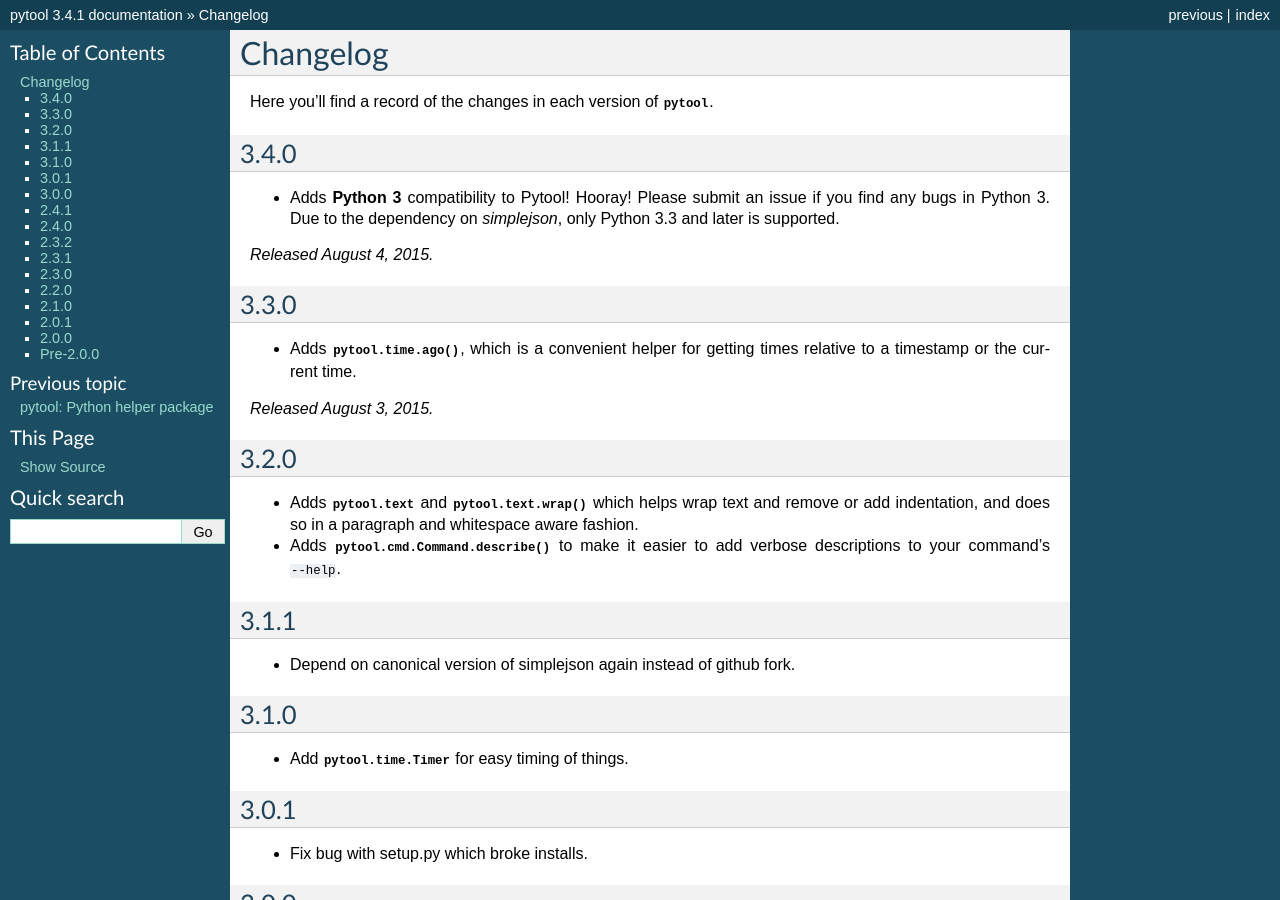
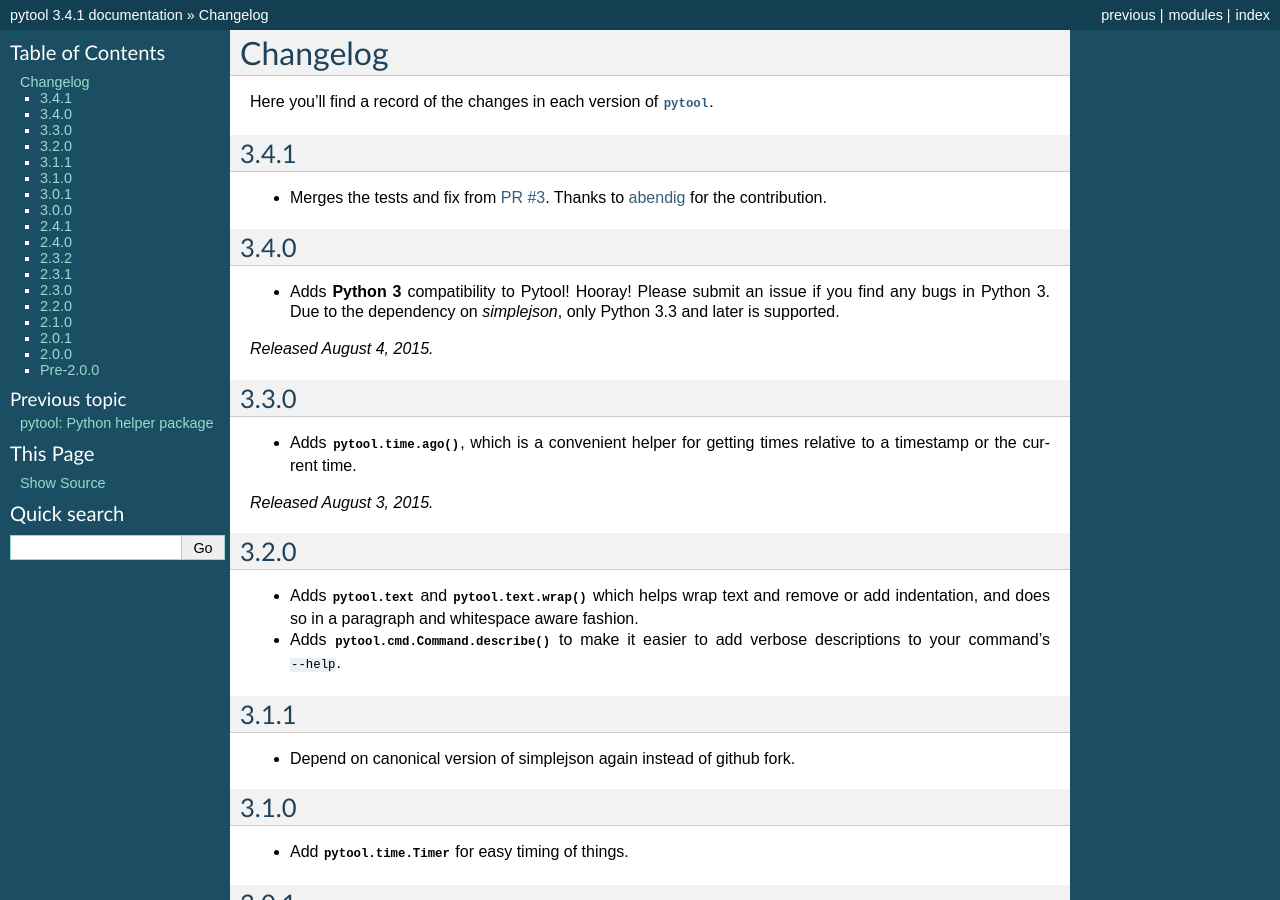
Before and after one commit to shakefu/pytool, a Sphinx documentation site: the page built from docs/changes.rst, in a window 1280 px wide and 900 px high. Built offline with Sphinx 7.4.7, drawn with Linux system fonts in a browser that asks for light colours.

Commit message:
Update docs.

```diff
--- a/README.rst
+++ b/README.rst
@@ -42,3 +42,9 @@
 
 See the `complete documentation <http://pytool.readthedocs.org/en/latest/>`_ on
 Read The Docs for more information.
+
+Contributors
+============
+
+* `shakefu <https://github.com/shakefu>`_ (creator, maintainer)
+* `abendig <https://github.com/abendig>`_
--- a/docs/changes.rst
+++ b/docs/changes.rst
@@ -1,7 +1,16 @@
 Changelog
 =========
 
+.. module:: pytool
+
 Here you'll find a record of the changes in each version of :mod:`pytool`.
+
+3.4.1
+-----
+
+- Merges the tests and fix from `PR #3
+  <https://github.com/shakefu/pytool/pull/3>`_. Thanks to `abendig
+  <https://github.com/abendig>`_ for the contribution.
 
 3.4.0
 -----
```
